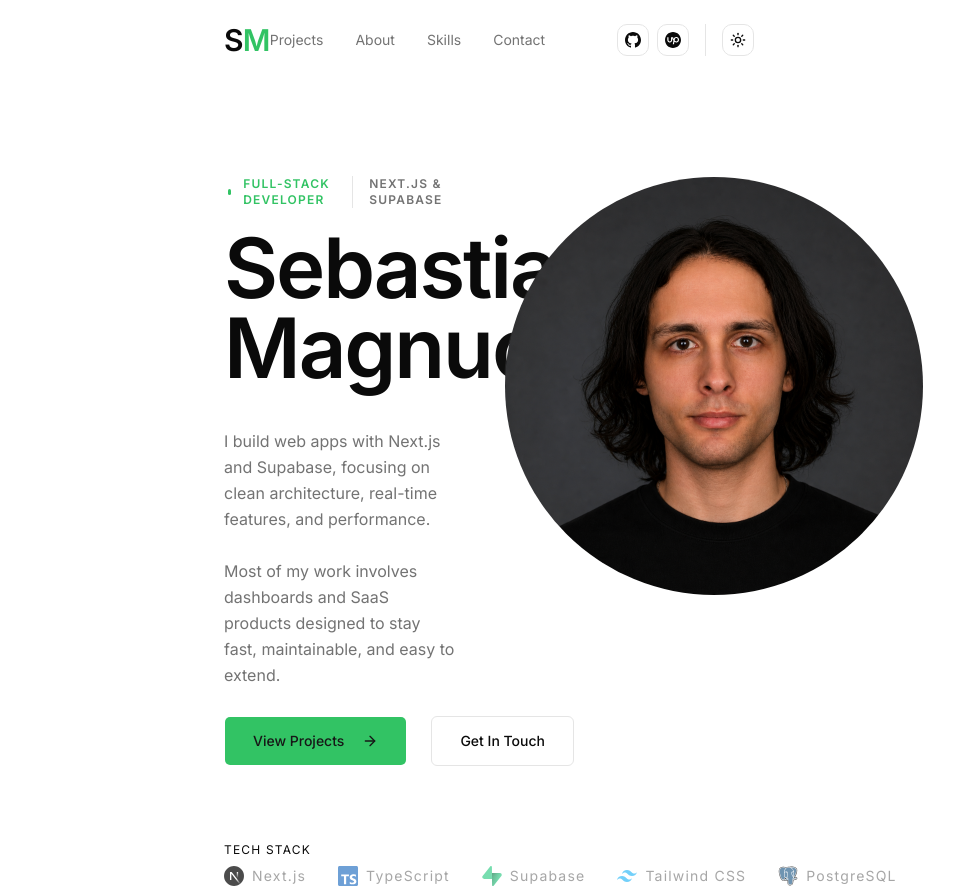
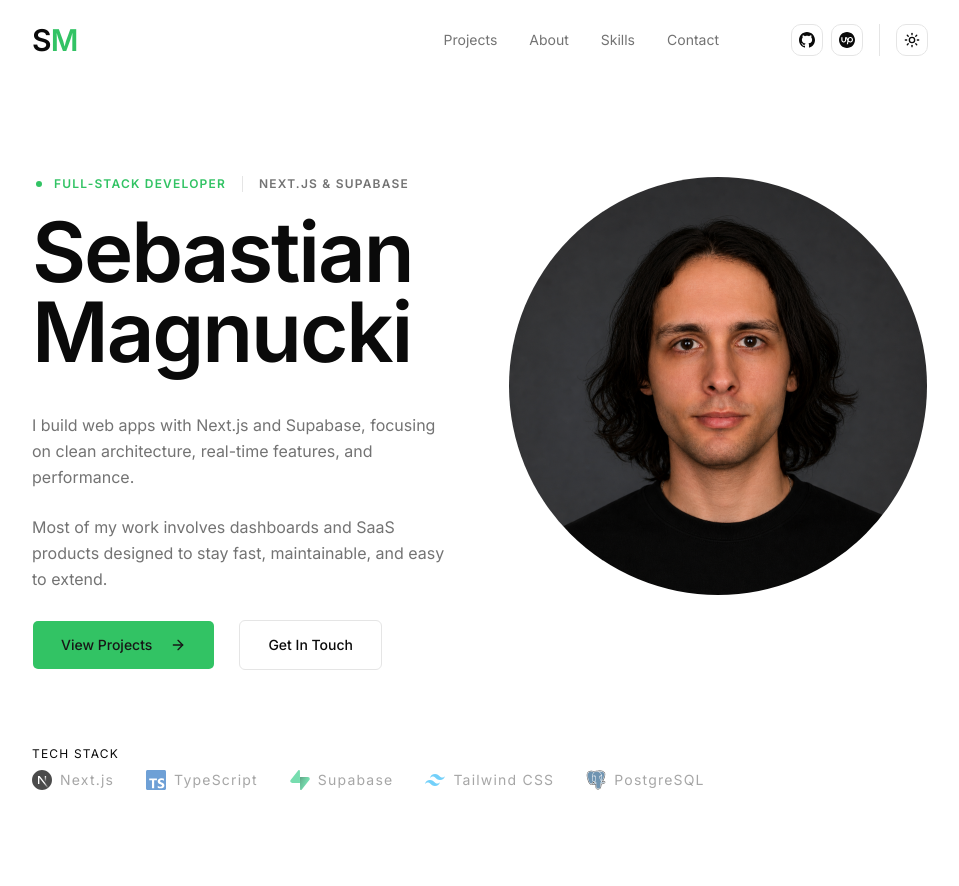
Before and after one commit to svsxn/portfolio, a Next.js app: page / in a window 1280 px wide. Shown: the whole page, without its empty margins (160-1119 px from the left). After the commit the page ends 830 px from the top, so only its background shows below. Built offline with nearby package versions, Linux system fonts and the light colour scheme.

Commit message:
feat: add responsiveness

```diff
--- a/app/layout.tsx
+++ b/app/layout.tsx
@@ -25,7 +25,7 @@ export default function RootLayout({
       suppressHydrationWarning
       className={`${inter.variable} h-full antialiased`}
     >
-      <body className="min-h-full flex flex-col px-96">
+      <body className="min-h-full px-6 sm:px-12 md:px-24 lg:px-48 2xl:px-72 3xl:px-96">
         <ThemeProvider attribute="class" defaultTheme="system" enableSystem>
           <Header />
           <main className="flex flex-1">{children}</main>
--- a/app/page.tsx
+++ b/app/page.tsx
@@ -6,22 +6,27 @@ import { ArrowRightIcon } from "lucide-react";
 
 export default function Home() {
   return (
-    <div className="mt-24 w-full mx-auto">
-      <section id="hero" className="grid md:grid-cols-2 gap-12">
-        <div className="flex flex-col gap-5 animate-in fade-in slide-in-from-bottom-4 duration-700">
+    <div className="mt-12 md:mt-24 w-full mx-auto">
+      <section
+        id="hero"
+        className="grid grid-cols-1 md:grid-cols-2 gap-10 md:gap-12"
+      >
+        <div className="order-2 md:order-1 flex flex-col gap-5 animate-in fade-in slide-in-from-bottom-4 duration-700">
           <Metadata />
-          <h1 className="text-6xl sm:text-[5.2rem] mb-5 font-semibold tracking-tight leading-20">
+          <h1 className="max-w-md text-7xl md:text-[5.2rem] mb-2 md:mb-5 font-semibold tracking-tight leading-[1.1] md:leading-20">
             Sebastian Magnucki
           </h1>
-          <p className="max-w-md leading-relaxed text-muted-foreground">
-            I build web apps with Next.js and Supabase, focusing on clean
-            architecture, real-time features, and performance.
-            <br />
-            <br />
-            Most of my work involves dashboards and SaaS products designed to
-            stay fast, maintainable, and easy to extend.
-          </p>
-          <div className="flex gap-6 mt-2 mb-14">
+          <div className="flex flex-col gap-2 md:gap-6 max-w-md leading-relaxed text-muted-foreground">
+            <p>
+              I build web apps with Next.js and Supabase, focusing on clean
+              architecture, real-time features, and performance.
+            </p>
+            <p>
+              Most of my work involves dashboards and SaaS products designed to
+              stay fast, maintainable, and easy to extend.
+            </p>
+          </div>
+          <div className="flex flex-col sm:flex-row gap-4 sm:gap-6 mt-2 mb-2 sm:mb-14">
             <Button
               variant="secondary"
               className="px-7 py-6 rounded-sm bg-accent hover:bg-accent hover:brightness-110 hover:-translate-y-0.5"
--- a/components/hero/avatar.tsx
+++ b/components/hero/avatar.tsx
@@ -2,14 +2,14 @@ import Image from "next/image";
 
 export function Avatar() {
   return (
-    <div className="flex justify-end min-w-105">
+    <div className="order-1 md:order-2 flex md:justify-end">
       <Image
         width={420}
         height={420}
         alt="Avatar"
         src="/avatar.png"
         loading="eager"
-        className="rounded-full size-105 border border-white/10 shadow-[0_0_80px_rgba(255,255,255,0.05)] animate-in fade-in zoom-in-95 duration-700 delay-150"
+        className="rounded-full md:size-105 border border-white/10 shadow-[0_0_80px_rgba(255,255,255,0.05)] animate-in fade-in zoom-in-95 duration-700 delay-150"
       />
     </div>
   );
--- a/components/hero/left-content/metadata.tsx
+++ b/components/hero/left-content/metadata.tsx
@@ -2,9 +2,9 @@ import { Separator } from "@/components/ui/separator";
 
 export function Metadata() {
   return (
-    <div className="flex items-center gap-4 text-xs font-semibold tracking-widest uppercase">
-      <div className="flex items-center gap-3 text-accent">
-        <div className="size-1.5 rounded-full bg-current ml-1" />
+    <div className="flex items-center gap-2 sm:gap-4 text-[11px] sm:text-xs font-semibold tracking-widest uppercase text-nowrap">
+      <div className="flex items-center gap-2 sm:gap-3 text-accent">
+        <div className="size-1 sm:size-1.5 rounded-full bg-current ml-1" />
         <span>Full-stack developer</span>
       </div>
       <Separator orientation="vertical" />
--- a/components/hero/tech-stack/tech-stack.tsx
+++ b/components/hero/tech-stack/tech-stack.tsx
@@ -2,9 +2,9 @@ import { TECH_STACK } from "./tech-items";
 
 export function TechStack() {
   return (
-    <div className="text-xs tracking-widest">
+    <div className="md:min-w-3xl text-xs tracking-widest mb-10">
       <p className="mb-2">TECH STACK</p>
-      <ul className="flex items-center gap-8">
+      <ul className="flex items-center gap-8 flex-wrap gap-y-4">
         {TECH_STACK.map((tech) => (
           <li
             key={tech.name}
```
